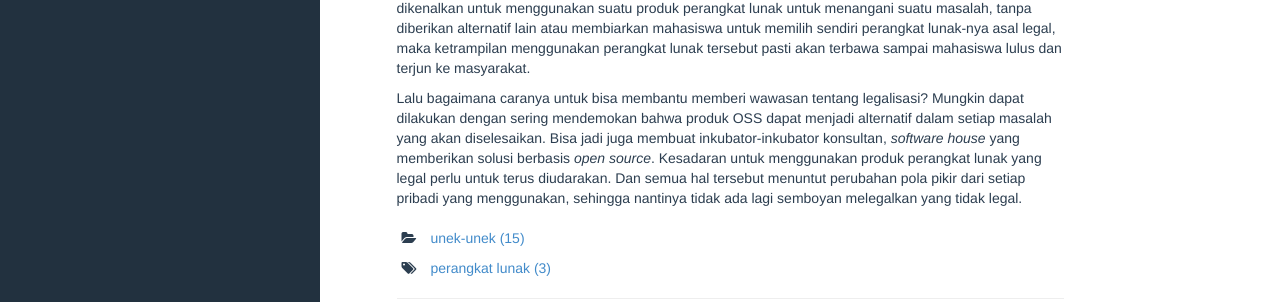
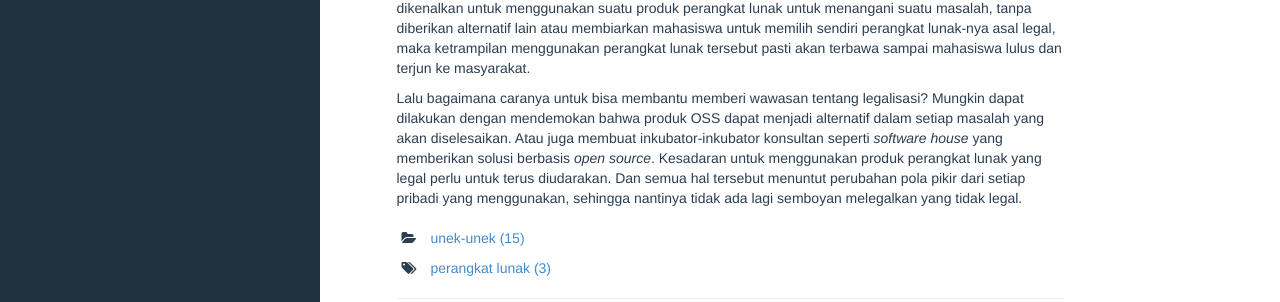
Before and after one commit to sofiangrh/sofiangrh.github.io, a Jekyll site: the page built from _posts/2015-02-06-biasakan-menggunakan-perangkat-lunak-lagal.md, in a window 1280 px wide and 1270 px high. Shown: the part 552-854 px from the top of the window. Built offline with Jekyll 4.4.1, drawn with Linux system fonts in a browser that asks for light colours; comment, search, counter and statistics services are not loaded.

```diff
--- a/_posts/2015-02-06-biasakan-menggunakan-perangkat-lunak-lagal.md
+++ b/_posts/2015-02-06-biasakan-menggunakan-perangkat-lunak-lagal.md
@@ -10,4 +10,4 @@
 
 Dalam kondisi seperti di atas OSS (*Open Source Software*) dapat dijadikan sebuah alternatif dari penggunaan perangkat lunak ilegal. *Open source* merupakan gerakan mulia yang mengajak para pengguna untuk mencoba saling berbagi dan terbuka, dan juga belajar untuk menghargai hasil karya orang lain. Namun sangat disayangkan jika gerakan seperti itu tidak diajarkan dalam perguruan tinggi. Sampai-sampai Saya mendengar ada ungkapan seperti "selama di dunia pendidikan, masih gak apa-apa kalau menggunakan produk yang tidak legal, yang penting bisa mengajarkan suatu penerapan konsep teknologi kepada mahasiswa". Singkatnya ungkapan tersebut mengartikan melegalkan suatu produk ilegal bagi pemakainya. Jika dari dunia pendidikan pendapat seperti ini terus bergulir, jangan salahkan mahasiswa ketika sudah lulus dan masih berusaha untuk melegalkan produk ilegal. Padahal ketika seorang mahasiswa dikenalkan untuk menggunakan suatu produk perangkat lunak untuk menangani suatu masalah, tanpa diberikan alternatif lain atau membiarkan mahasiswa untuk memilih sendiri perangkat lunak-nya asal legal, maka ketrampilan menggunakan perangkat lunak tersebut pasti akan terbawa sampai mahasiswa lulus dan terjun ke masyarakat.
 
-Lalu bagaimana caranya untuk bisa membantu memberi wawasan tentang legalisasi? Mungkin dapat dilakukan dengan sering mendemokan bahwa produk OSS dapat menjadi alternatif dalam setiap masalah yang akan diselesaikan. Bisa jadi juga membuat inkubator-inkubator konsultan, *software house* yang memberikan solusi berbasis *open source*. Kesadaran untuk menggunakan produk perangkat lunak yang legal perlu untuk terus diudarakan. Dan semua hal tersebut menuntut perubahan pola pikir dari setiap pribadi yang menggunakan, sehingga nantinya tidak ada lagi semboyan melegalkan yang tidak legal.
+Lalu bagaimana caranya untuk bisa membantu memberi wawasan tentang legalisasi? Mungkin dapat dilakukan dengan mendemokan bahwa produk OSS dapat menjadi alternatif dalam setiap masalah yang akan diselesaikan. Atau juga membuat inkubator-inkubator konsultan seperti *software house* yang memberikan solusi berbasis *open source*. Kesadaran untuk menggunakan produk perangkat lunak yang legal perlu untuk terus diudarakan. Dan semua hal tersebut menuntut perubahan pola pikir dari setiap pribadi yang menggunakan, sehingga nantinya tidak ada lagi semboyan melegalkan yang tidak legal.
```
